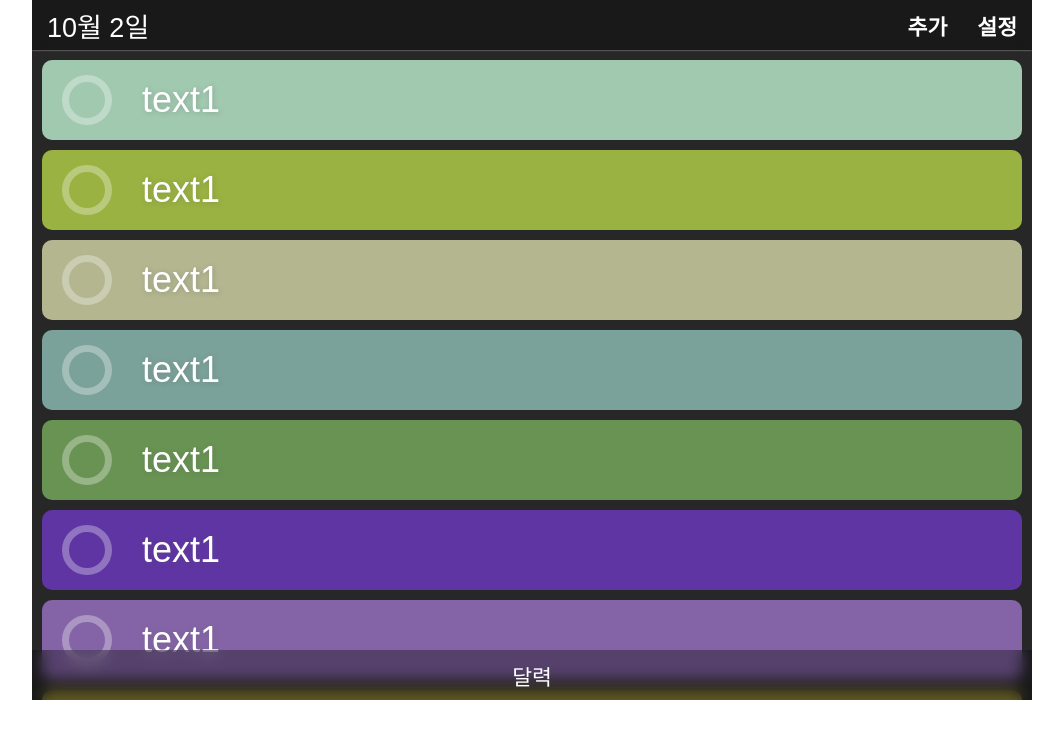
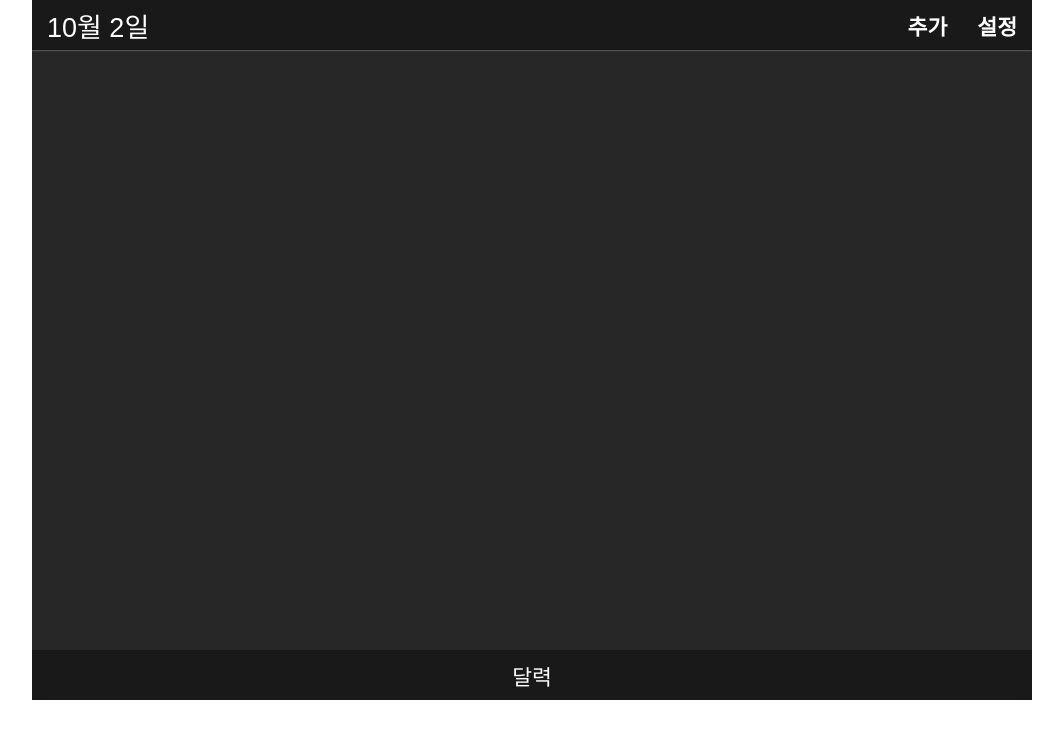
Before and after one commit to aphyrince/Habit-Maker1, a React (Create React App) app in the folder front/: page / in a window 1280 px wide. Shown: the top 738 px of the page, without its empty margins (108-1171 px from the left). Built offline with nearby package versions, Linux system fonts and the light colour scheme.

Commit message:
ContextAPI로 ModalMode 상태관리, 추가기능 완성

```diff
--- a/front/src/App.tsx
+++ b/front/src/App.tsx
@@ -1,38 +1,15 @@
-import { useState } from "react";
 import "./App.css";
 import Footer from "./Footer/Footer";
 import Header from "./Header/Header";
 import ItemList from "./ItemList/ItemList";
 import Modal from "./Modal/Modal";
-import { ItemData, ModalMode } from "./utils/types";
 
 const App = () => {
-    const [modalMode, setModalMode] = useState<ModalMode>(ModalMode.None);
-    const [focusedItem, setFocusedItem] = useState<ItemData | null>(null);
-
-    const onAdd = () => {
-        setModalMode(ModalMode.Add);
-    };
-    const onSetting = () => {
-        setModalMode(ModalMode.Setting);
-    };
-    const onItemClick = (targetItem: ItemData) => {
-        setFocusedItem(targetItem);
-        setModalMode(ModalMode.DashBoard);
-    };
-    const onModalClose = () => {
-        setModalMode(ModalMode.None);
-    };
-
     return (
         <div className="page">
-            <Header onAdd={onAdd} onSetting={onSetting} />
-            <Modal
-                modalMode={modalMode}
-                onModalClose={onModalClose}
-                focusedItem={focusedItem}
-            />
-            <ItemList onItemClick={onItemClick} />
+            <Header />
+            <Modal />
+            <ItemList />
             <Footer />
         </div>
     );
--- a/front/src/ItemList/Item/Item.tsx
+++ b/front/src/ItemList/Item/Item.tsx
@@ -1,50 +1,37 @@
 import "./Item.css";
-import { randomColor } from "../../utils/randomColor";
-import { useEffect, useState } from "react";
-import { ItemData } from "../../utils/types";
+import { ItemData, ModalMode } from "../../utils/types";
+import { useItems } from "../../context/Items/ItemsContext";
+import { useMode } from "../../context/Mode/ModeContext";
 
-const Item = ({
-    onItemClick,
-}: {
-    onItemClick: (targetItem: ItemData) => void;
-}) => {
-    const itemData: ItemData = {
-        key: "",
-        isChecked: false,
-        isFocused: false,
-        text: "text1",
-        bgColor: randomColor(),
-        fontColor: "#fff",
-        logList: [],
-        comment: "",
-    };
-    const [isChecked, setIsChecked] = useState(itemData.isChecked);
-    const [style, setStyle] = useState({
-        backgroundColor: itemData.bgColor,
-        color: itemData.fontColor,
-    });
-    const [text, setText] = useState(itemData.text);
+const Item = ({ data }: { data: ItemData }) => {
+    const { update } = useItems();
+    const { changeMode } = useMode();
 
-    const handleClick = (e: React.MouseEvent<HTMLDivElement>) => {
-        setIsChecked((prev) => !prev);
+    const handleCheck = (e: React.MouseEvent<HTMLDivElement>) => {
+        // setIsChecked((prev) => !prev);
+        data.isChecked = !data.isChecked;
+        update(data);
         e.stopPropagation();
     };
 
     return (
         <div
             className="item"
-            style={style}
+            style={{
+                backgroundColor: data.bgColor,
+                color: data.fontColor,
+            }}
             onClick={() => {
-                onItemClick(itemData);
+                changeMode(ModalMode.DASHBOARD);
             }}
         >
             <div
-                className={`checker ${isChecked && "checked"}`}
-                onClick={handleClick}
+                className={`checker ${data.isChecked && "checked"}`}
+                onClick={handleCheck}
             >
-                {isChecked && <img src="./check_icon.svg" />}
+                {data.isChecked && <img src="./check_icon.svg" />}
             </div>
-            <p className="text">{text}</p>
+            <p className="text">{data.text}</p>
         </div>
     );
 };
--- a/front/src/ItemList/ItemList.tsx
+++ b/front/src/ItemList/ItemList.tsx
@@ -1,26 +1,15 @@
 import Item from "./Item/Item";
 import "./ItemList.css";
-import { ItemData } from "../utils/types";
+import { useItems } from "../context/Items/ItemsContext";
 
-const ItemList = ({
-    onItemClick,
-}: {
-    onItemClick: (targetItem: ItemData) => void;
-}) => {
+const ItemList = () => {
+    const { items } = useItems();
     return (
-        <div className="list">
-            <Item onItemClick={onItemClick} />
-            <Item onItemClick={onItemClick} />
-            <Item onItemClick={onItemClick} />
-            <Item onItemClick={onItemClick} />
-            <Item onItemClick={onItemClick} />
-            <Item onItemClick={onItemClick} />
-            <Item onItemClick={onItemClick} />
-            <Item onItemClick={onItemClick} />
-            <Item onItemClick={onItemClick} />
-            <Item onItemClick={onItemClick} />
-            <Item onItemClick={onItemClick} />
-        </div>
+        <li className="list">
+            {items.map((data) => (
+                <Item key={data.key} data={data} />
+            ))}
+        </li>
     );
 };
 
--- a/front/src/Modal/AddModal/AddModal.tsx
+++ b/front/src/Modal/AddModal/AddModal.tsx
@@ -1,10 +1,12 @@
 import React, { ChangeEvent, useCallback, useState } from "react";
 import "./AddModal.css";
-import { ItemData } from "../../utils/types";
+import { ItemData, ModalMode } from "../../utils/types";
 import { randomColor } from "../../utils/randomColor";
+import { useItems } from "../../context/Items/ItemsContext";
+import { useMode } from "../../context/Mode/ModeContext";
 
 const AddModal = () => {
-    const [newItemData, setNewItemData] = useState<ItemData>({
+    const [newItem, setNewItem] = useState<ItemData>({
         key: Date(),
         isChecked: false,
         isFocused: false,
@@ -14,20 +16,27 @@ const AddModal = () => {
         logList: [],
         comment: "",
     });
+    const { create } = useItems();
+    const { changeMode } = useMode();
 
     const handleChange = useCallback(
         (e: ChangeEvent<HTMLInputElement | HTMLTextAreaElement>) => {
             const { name, value } = e.target;
-            setNewItemData((prev) => ({ ...prev, [name]: value }));
+            setNewItem((prev) => ({ ...prev, [name]: value }));
         },
         []
     );
+
+    const handleSubmit = () => {
+        create(newItem);
+        changeMode(ModalMode.NONE);
+    };
 
     return (
         <div className="addModal">
             <input
                 name="text"
-                value={newItemData.text}
+                value={newItem.text}
                 onChange={handleChange}
                 className="text elem"
                 placeholder="습관명"
@@ -37,7 +46,7 @@ const AddModal = () => {
                 <label>배경색</label>
                 <input
                     name="bgColor"
-                    value={newItemData.bgColor}
+                    value={newItem.bgColor}
                     onChange={handleChange}
                     type="color"
                 ></input>
@@ -46,19 +55,21 @@ const AddModal = () => {
                 <label>글자색</label>
                 <input
                     name="fontColor"
-                    value={newItemData.fontColor}
+                    value={newItem.fontColor}
                     onChange={handleChange}
                     type="color"
                 ></input>
             </div>
             <textarea
                 name="comment"
-                value={newItemData.comment}
+                value={newItem.comment}
                 onChange={handleChange}
                 className="elem comment"
                 placeholder="메모"
             ></textarea>
-            <button className="submitBtn">완료</button>
+            <button className="submitBtn" onClick={handleSubmit}>
+                완료
+            </button>
         </div>
     );
 };
--- a/front/src/Modal/Modal.tsx
+++ b/front/src/Modal/Modal.tsx
@@ -1,27 +1,26 @@
-import { ItemData, ModalMode } from "../utils/types";
+import { useMode } from "../context/Mode/ModeContext";
+import { ModalMode } from "../utils/types";
 import AddModal from "./AddModal/AddModal";
 import DashBoardModal from "./DashBoardModal/DashBoardModal";
 import "./Modal.css";
 import SettingModal from "./SettingModal/SettingModal";
 
-const Modal = ({
-    modalMode,
-    onModalClose,
-    focusedItem,
-}: {
-    modalMode: ModalMode;
-    onModalClose: () => void;
-    focusedItem: ItemData | null;
-}) => {
+const Modal = () => {
+    const { mode, changeMode } = useMode();
+
+    const handleCloseClick = () => {
+        changeMode(ModalMode.NONE);
+    };
+
     return (
-        <div className={`modal ${modalMode && "activate"}`}>
+        <div className={`modal ${mode !== ModalMode.NONE && "activate"}`}>
             <div className="modalHead">
-                <button onClick={onModalClose}>취소</button>
+                <button onClick={handleCloseClick}>취소</button>
             </div>
             <div className="modalContent">
-                {modalMode === ModalMode.Add && <AddModal />}
-                {modalMode === ModalMode.Setting && <SettingModal />}
-                {modalMode === ModalMode.DashBoard && <DashBoardModal />}
+                {mode === ModalMode.CREATE && <AddModal />}
+                {mode === ModalMode.SETTING && <SettingModal />}
+                {mode === ModalMode.DASHBOARD && <DashBoardModal />}
             </div>
         </div>
     );
--- a/front/src/context/Items/ItemsContext.tsx
+++ b/front/src/context/Items/ItemsContext.tsx
@@ -16,7 +16,6 @@ const ItemsContext = createContext<ItemsContextType | null>(null);
 export const ItemsProvider = ({ children }: { children: ReactNode }) => {
     const [items, setItems] = useState<Items>([]);
     const create = (item: ItemData) => {
-        item.key = Date();
         setItems((prev) => [...prev, item]);
     };
     const read = (key: string) => {
@@ -52,4 +51,4 @@ export const ItemsProvider = ({ children }: { children: ReactNode }) => {
     );
 };
 
-export const useItems = () => useContext(ItemsContext);
+export const useItems = () => useContext(ItemsContext) as ItemsContextType;
--- a/front/src/context/Mode/ModeContext.tsx
+++ b/front/src/context/Mode/ModeContext.tsx
@@ -1 +1,23 @@
 import { createContext, useContext, useState, ReactNode } from "react";
+
+type Mode = "none" | "create" | "setting" | "dashboard";
+type ModeContextType = {
+    mode: Mode;
+    changeMode: (mode: Mode) => void;
+};
+
+const ModeContext = createContext<ModeContextType | null>(null);
+
+export const ModeProvider = ({ children }: { children: ReactNode }) => {
+    const [mode, setMode] = useState<Mode>("none");
+    const changeMode = (mode: Mode) => {
+        setMode(mode);
+    };
+    return (
+        <ModeContext.Provider value={{ mode, changeMode }}>
+            {children}
+        </ModeContext.Provider>
+    );
+};
+
+export const useMode = () => useContext(ModeContext) as ModeContextType;
--- a/front/src/header/Header.tsx
+++ b/front/src/header/Header.tsx
@@ -1,18 +1,23 @@
+import { useMode } from "../context/Mode/ModeContext";
+import { ModalMode } from "../utils/types";
 import "./Header.css";
 
-const Header = ({
-    onAdd,
-    onSetting,
-}: {
-    onAdd: () => void;
-    onSetting: () => void;
-}) => {
+const Header = () => {
+    const { changeMode } = useMode();
+
+    const handleCreateClick = () => {
+        changeMode(ModalMode.CREATE);
+    };
+    const handleSettingClick = () => {
+        changeMode(ModalMode.SETTING);
+    };
+
     return (
         <div className="header">
             <button className="date">10월 2일</button>
             <div className="menu">
-                <button onClick={onAdd}>추가</button>
-                <button onClick={onSetting}>설정</button>
+                <button onClick={handleCreateClick}>추가</button>
+                <button onClick={handleSettingClick}>설정</button>
             </div>
         </div>
     );
--- a/front/src/index.tsx
+++ b/front/src/index.tsx
@@ -3,6 +3,7 @@ import ReactDOM from "react-dom/client";
 import App from "./App";
 import "./index.css";
 import { ItemsProvider } from "./context/Items/ItemsContext";
+import { ModeProvider } from "./context/Mode/ModeContext";
 
 const root = ReactDOM.createRoot(
     document.getElementById("root") as HTMLElement
@@ -10,7 +11,9 @@ const root = ReactDOM.createRoot(
 root.render(
     <React.StrictMode>
         <ItemsProvider>
-            <App />
+            <ModeProvider>
+                <App />
+            </ModeProvider>
         </ItemsProvider>
     </React.StrictMode>
 );
--- a/front/src/utils/types.ts
+++ b/front/src/utils/types.ts
@@ -10,8 +10,8 @@ export interface ItemData {
 }
 
 export enum ModalMode {
-    None,
-    Add,
-    Setting,
-    DashBoard,
+    NONE = "none",
+    CREATE = "create",
+    SETTING = "setting",
+    DASHBOARD = "dashboard",
 }
```
